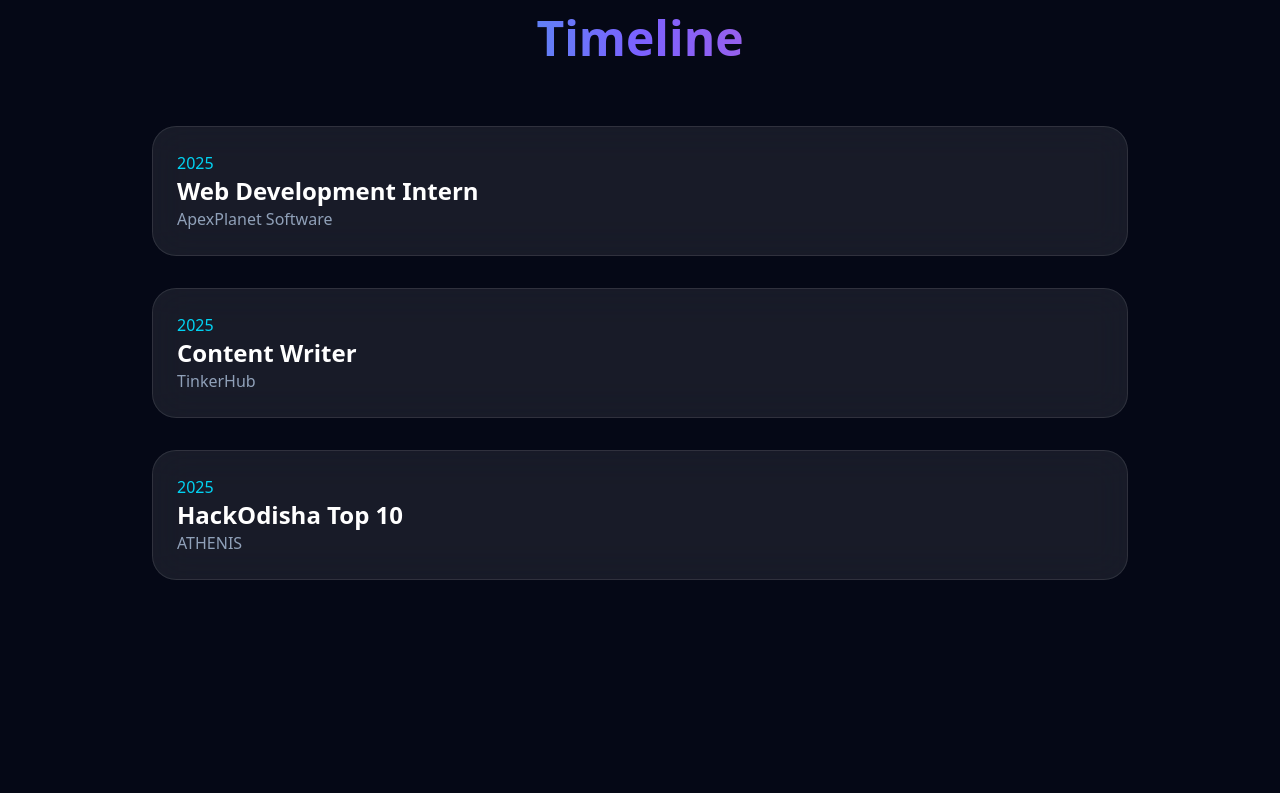
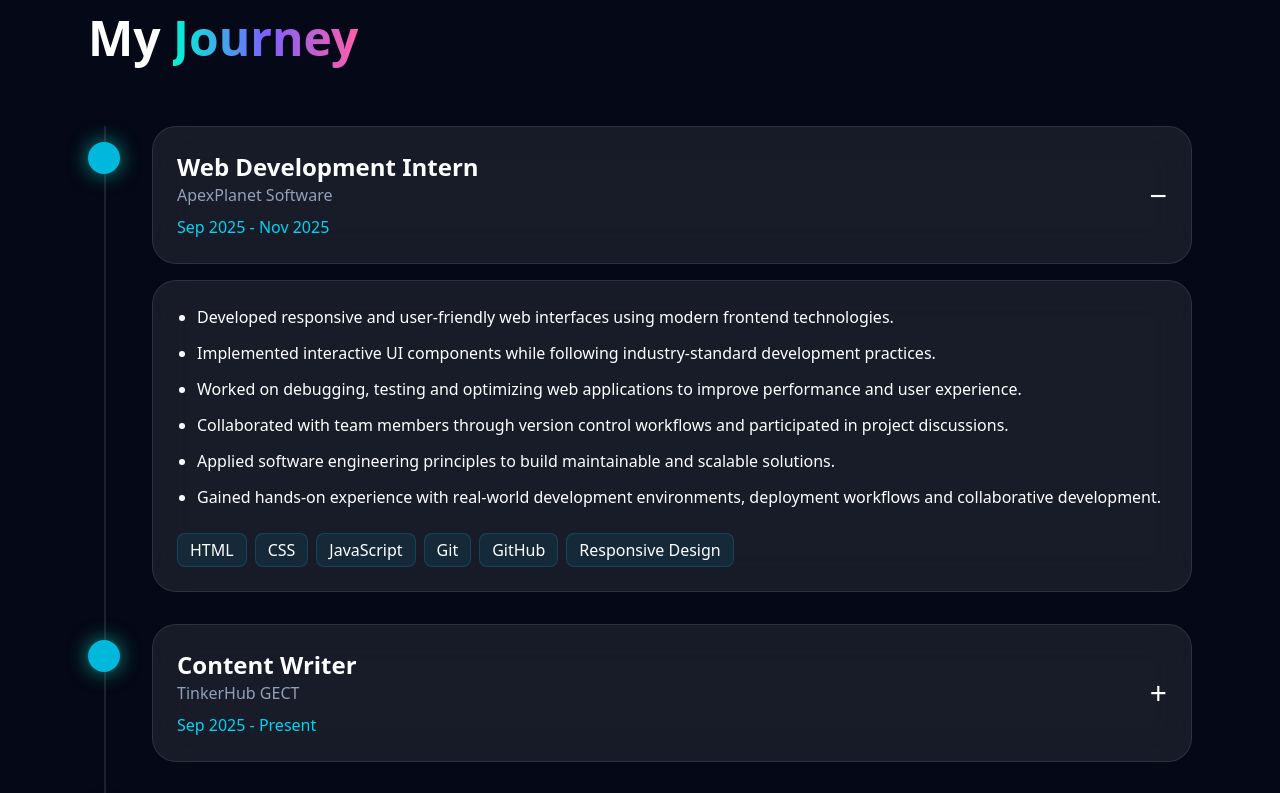
Before and after one commit to nayanashaji/portfolio-2, a Next.js app: page / in a window 1280 px wide. Shown: the part 4400-5193 px from the top of the page. Built offline with nearby package versions, Linux system fonts and the light colour scheme.

Commit message:
Update: Experience

```diff
--- a/components/Experience.tsx
+++ b/components/Experience.tsx
@@ -1,50 +1,185 @@
-const experiences = [
-  {
-    year: "2025",
-    title: "Web Development Intern",
-    company: "ApexPlanet Software"
-  },
-  {
-    year: "2025",
-    title: "Content Writer",
-    company: "TinkerHub"
-  },
-  {
-    year: "2025",
-    title: "HackOdisha Top 10",
-    company: "ATHENIS"
-  }
-];
+"use client";
+
+import { useState } from "react";
+import { experiences } from "@/data/experience";
 
 export default function Experience() {
+
+  const [active, setActive] =
+    useState<number | null>(0);
+
   return (
     <section
       id="experience"
-      className="py-32 px-6 max-w-5xl mx-auto"
+      className="py-32 px-6 max-w-6xl mx-auto"
     >
-      <h2 className="text-5xl font-black text-center gradient-text mb-16">
-        Timeline
+      <h2 className="text-5xl font-black mb-16">
+        My{" "}
+        <span className="gradient-text">
+          Journey
+        </span>
       </h2>
 
+      <div className="relative">
+
+        <div
+          className="
+          absolute
+          left-4
+          top-0
+          bottom-0
+          w-[2px]
+          bg-white/10
+          "
+        />
+
         <div className="space-y-8">
-        {experiences.map((item) => (
+
+          {experiences.map((exp, index) => {
+
+            const isOpen =
+              active === index;
+
+            return (
+
               <div
-            key={item.title}
-            className="glass p-6 rounded-3xl"
+                key={exp.id}
+                className="relative"
               >
-            <p className="text-cyan-400">
-              {item.year}
-            </p>
 
-            <h3 className="text-2xl font-bold">
-              {item.title}
+                <div
+                  className="
+                  absolute
+                  left-0
+                  top-4
+                  w-8
+                  h-8
+                  rounded-full
+                  bg-cyan-500
+                  shadow-[0_0_20px_rgba(0,245,212,0.6)]
+                  "
+                />
+
+                <div className="ml-16">
+
+                  <button
+                    onClick={() =>
+                      setActive(
+                        isOpen
+                          ? null
+                          : index
+                      )
+                    }
+                    className="
+                    w-full
+                    text-left
+                    glass
+                    p-6
+                    rounded-3xl
+                    hover:border-cyan-400/30
+                    transition-all
+                    "
+                  >
+                    <div className="flex justify-between items-center">
+
+                      <div>
+
+                        <h3
+                          className="
+                          text-2xl
+                          font-bold
+                          "
+                        >
+                          {exp.role}
                         </h3>
 
                         <p className="text-slate-400">
-              {item.company}
+                          {exp.company}
                         </p>
+
+                        <p className="text-cyan-400 mt-2">
+                          {exp.period}
+                        </p>
+
                       </div>
-        ))}
+
+                      <div className="text-3xl">
+                        {isOpen ? "−" : "+"}
+                      </div>
+
+                    </div>
+
+                  </button>
+
+                  {isOpen && (
+
+                    <div
+                      className="
+                      glass
+                      rounded-3xl
+                      p-6
+                      mt-4
+                      animate-in
+                      fade-in
+                      "
+                    >
+
+                      <ul
+                        className="
+                        list-disc
+                        ml-5
+                        space-y-3
+                        "
+                      >
+                        {exp.details.map(
+                          (item) => (
+                            <li key={item}>
+                              {item}
+                            </li>
+                          )
+                        )}
+                      </ul>
+
+                      <div
+                        className="
+                        flex
+                        flex-wrap
+                        gap-2
+                        mt-6
+                        "
+                      >
+
+                        {exp.tech.map(
+                          (tech) => (
+                            <span
+                              key={tech}
+                              className="
+                              px-3
+                              py-1
+                              rounded-lg
+                              bg-cyan-500/10
+                              border
+                              border-cyan-500/20
+                              "
+                            >
+                              {tech}
+                            </span>
+                          )
+                        )}
+
+                      </div>
+
+                    </div>
+
+                  )}
+
+                </div>
+
+              </div>
+            );
+          })}
+
+        </div>
       </div>
     </section>
   );
--- a/data/experience.ts
+++ b/data/experience.ts
@@ -0,0 +1,95 @@
+export const experiences = [
+  {
+    id: 1,
+    role: "Web Development Intern",
+    company: "ApexPlanet Software",
+    period: "Sep 2025 - Nov 2025",
+
+     details: [
+        "Developed responsive and user-friendly web interfaces using modern frontend technologies.",
+        "Implemented interactive UI components while following industry-standard development practices.",
+        "Worked on debugging, testing and optimizing web applications to improve performance and user experience.",
+        "Collaborated with team members through version control workflows and participated in project discussions.",
+        "Applied software engineering principles to build maintainable and scalable solutions.",
+        "Gained hands-on experience with real-world development environments, deployment workflows and collaborative development."
+    ],
+
+    tech: [
+        "HTML",
+        "CSS",
+        "JavaScript",
+        "Git",
+        "GitHub",
+        "Responsive Design"
+    ]
+  },
+
+  {
+    id: 2,
+    role: "Content Writer",
+    company: "TinkerHub GECT",
+    period: "Sep 2025 - Present",
+
+     details: [
+        "Created engaging content for social media, event promotions and community initiatives.",
+        "Crafted technical and non-technical articles to communicate complex concepts in an accessible manner.",
+        "Contributed to branding and outreach efforts that increased student participation in workshops and events.",
+        "Collaborated with organizers, designers and community leads to ensure consistent messaging across platforms.",
+        "Developed content strategies for technology-focused events, helping promote innovation and student engagement.",
+        "Strengthened skills in storytelling, technical communication and audience-focused content creation."
+    ],
+
+    tech: [
+        "Technical Writing",
+        "Content Strategy",
+        "Communication",
+        "Storytelling",
+        "Community Building",
+        "Social Media"
+    ]
+  },
+
+  {
+    id: 3,
+    role: "School Head Girl",
+    company: "Mar Athanasius International School",
+    period: "2023 - 2024",
+
+    details: [
+        "Represented the student body and served as a bridge between students and school administration.",
+        "Led student initiatives and coordinated school events and assemblies.",
+        "Mentored students and promoted a positive and inclusive school environment.",
+        "Managed responsibilities requiring leadership, organization and teamwork.",
+        "Represented the school during official functions and inter-school activities."
+    ],
+
+    tech: [
+        "Leadership",
+        "Team Management",
+        "Communication",
+        "Event Coordination"
+    ]
+  },
+
+  {
+    id: 4,
+    role: "School Reporter",
+    company: "Mar Athanasius International School",
+    period: "2023 - 2024",
+
+    details: [
+        "Reported and documented major school events, competitions and achievements.",
+        "Prepared articles and content for school publications and announcements.",
+        "Conducted interviews and gathered information from students, teachers and event organizers.",
+        "Strengthened communication, writing and public relations skills through regular reporting activities.",
+        "Collaborated with school leadership to improve student engagement and event coverage."
+    ],
+
+    tech: [
+        "Content Writing",
+        "Communication",
+        "Public Speaking",
+        "Reporting"
+    ]
+  }
+];
```
Lines whose indentation alone changed are shown as unchanged.
